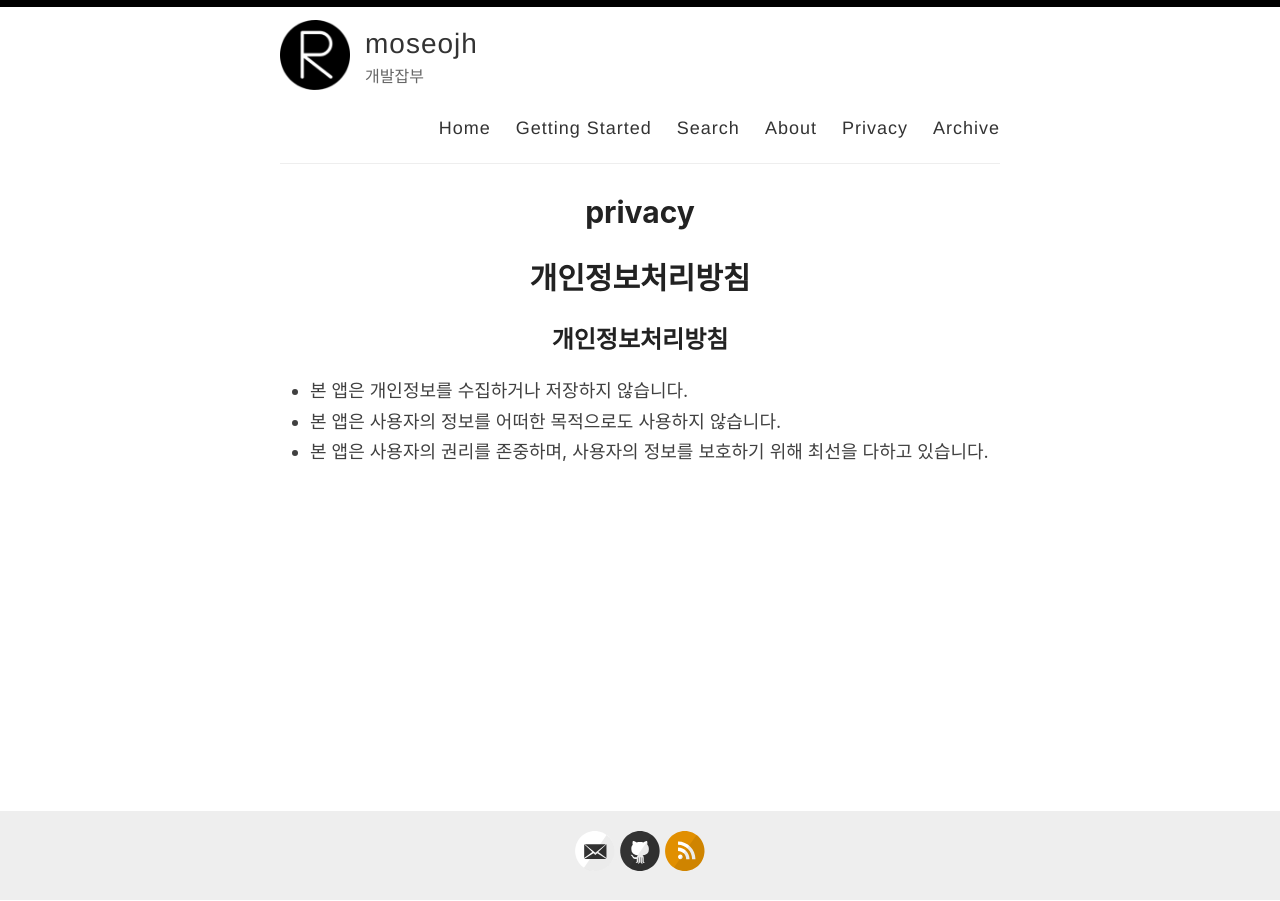
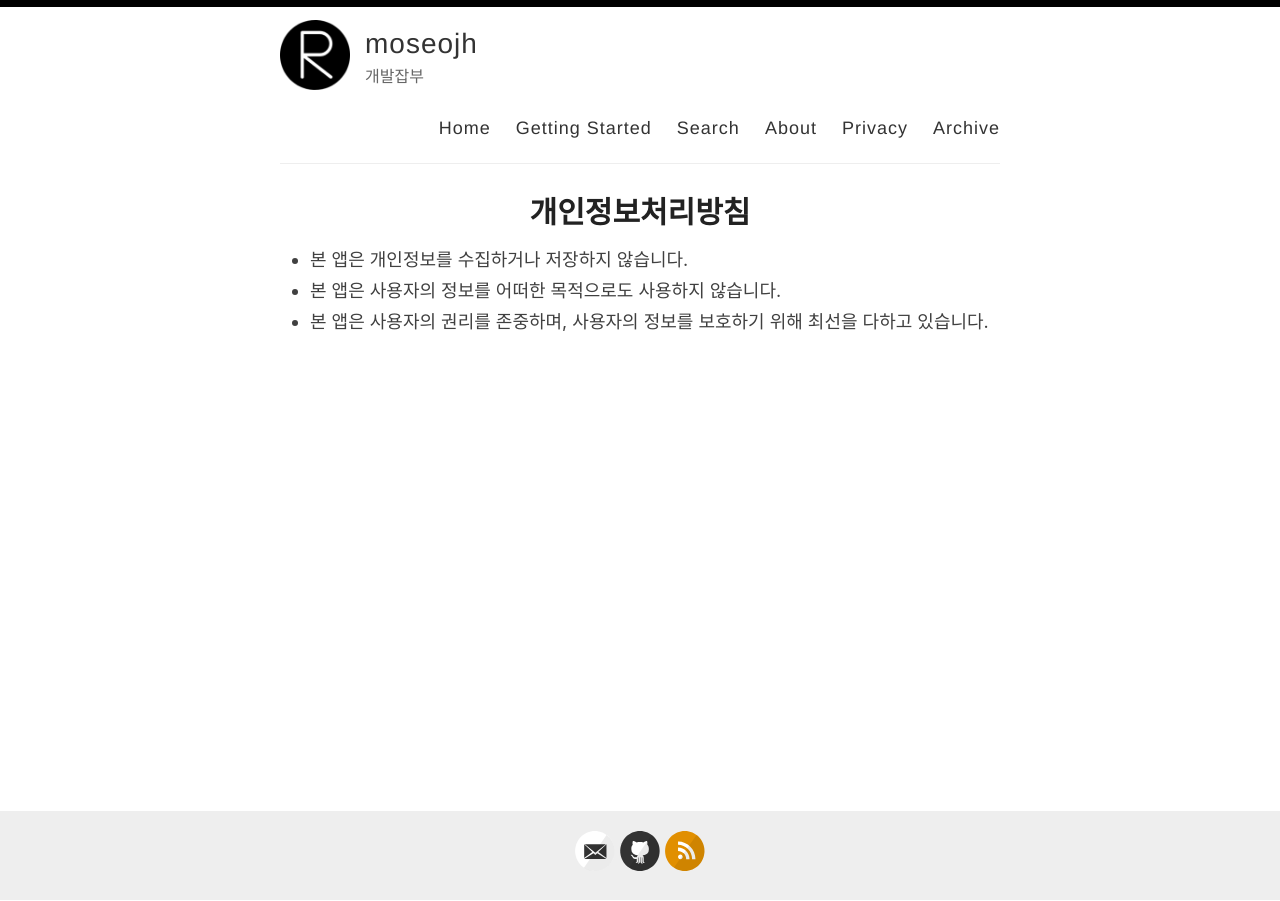
Before and after one commit to moseojh/moseojh.github.io, a Jekyll site: the page built from _pages/privacy.md, in a window 1280 px wide. Built offline with Jekyll 4.4.1, drawn with Linux system fonts in a browser that asks for light colours.

Commit message:
Update privacy.md

```diff
--- a/_pages/privacy.md
+++ b/_pages/privacy.md
@@ -1,14 +1,8 @@
 ---
 layout: page
-title: privacy
+title: 개인정보처리방침
 permalink: /privacy/
 ---
-
-
-
-# 개인정보처리방침
-
-## 개인정보처리방침
 
 - 본 앱은 개인정보를 수집하거나 저장하지 않습니다.
 - 본 앱은 사용자의 정보를 어떠한 목적으로도 사용하지 않습니다.
```
